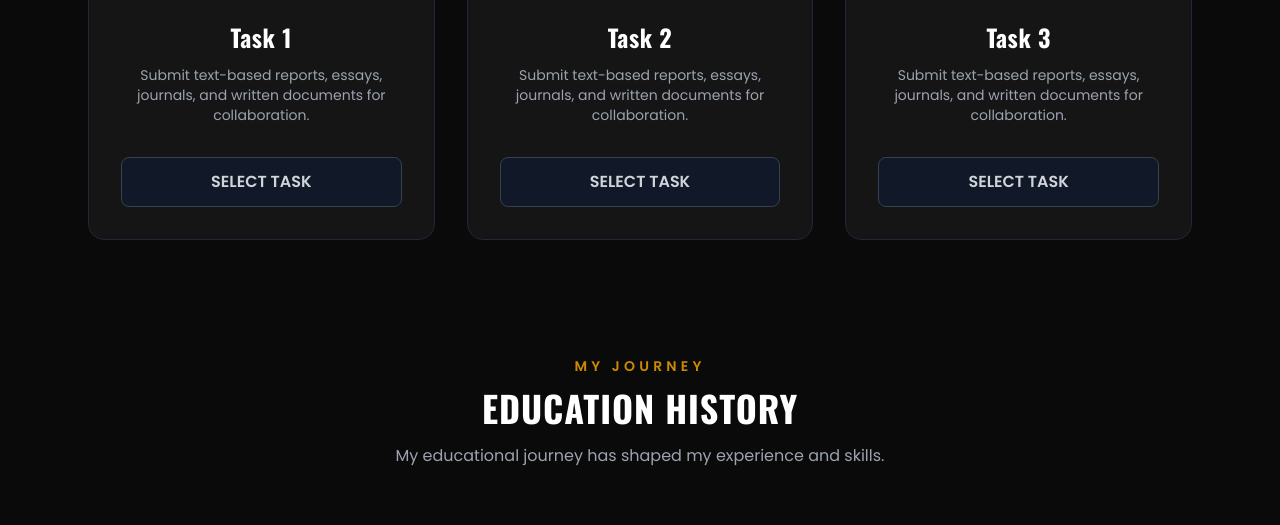
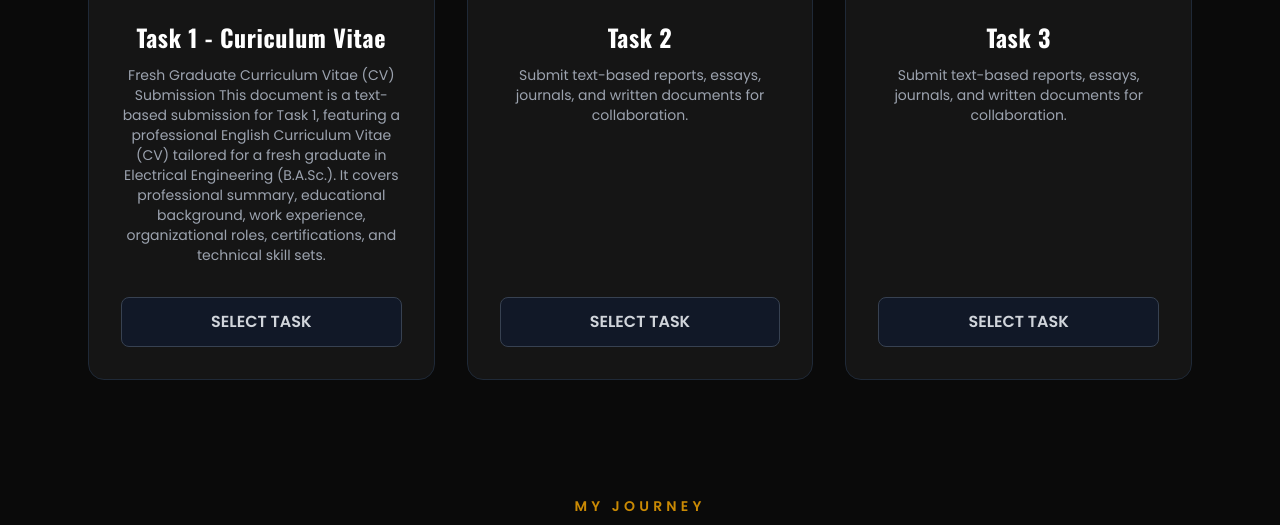
Before and after one commit to gilangekprtm/gilangekapratama, a plain HTML site: page index.html in a window 1280 px wide. Shown: the part 1157-1682 px from the top of the page. Drawn offline with nearby package versions, Linux system fonts and the light colour scheme.

Commit message:
update task 1

```diff
--- a/index.html
+++ b/index.html
@@ -63,8 +63,10 @@
                 <div class="w-20 h-20 mb-6 bg-gray-900 rounded-full flex items-center justify-center group-hover:scale-110 transition-transform duration-500">
                     <img src="assets/img/docs.png" alt="Google Docs" class="w-7 h-10">
                 </div>
-                <h3 class="text-2xl font-bold mb-3 title-font tracking-wide">Task 1</h3>
-                <p class="text-gray-400 text-sm mb-8 flex-grow">Submit text-based reports, essays, journals, and written documents for collaboration.</p>
+                <h3 class="text-2xl font-bold mb-3 title-font tracking-wide">Task 1 - Curiculum Vitae</h3>
+                <p class="text-gray-400 text-sm mb-8 flex-grow">Fresh Graduate Curriculum Vitae (CV) Submission
+
+This document is a text-based submission for Task 1, featuring a professional English Curriculum Vitae (CV) tailored for a fresh graduate in Electrical Engineering (B.A.Sc.). It covers professional summary, educational background, work experience, organizational roles, certifications, and technical skill sets.</p>
                 <a id="task-1-button" data-drive-id="1laA4yDvH7NKWphBH14qO2d1qgSwBfPpn" href="https://drive.google.com/drive/u/2/folders/16IAtzy_LLeaSe4orAK-hWxa5JkmoOZEq" target="_blank" rel="noopener noreferrer" class="w-full py-3 px-6 bg-gray-900 border border-gray-700 text-gray-300 font-semibold rounded-lg group-hover:bg-yellow-600 group-hover:border-yellow-600 group-hover:text-white transition-all duration-300">
                     SELECT TASK
                 </a>
```
